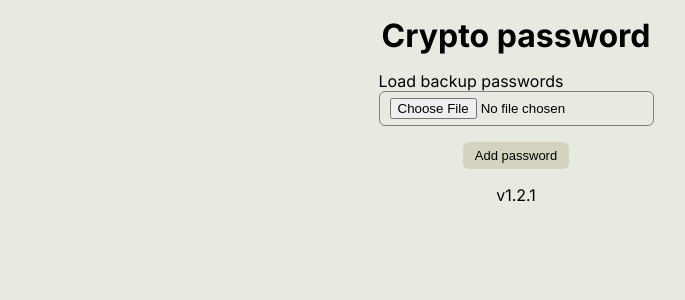
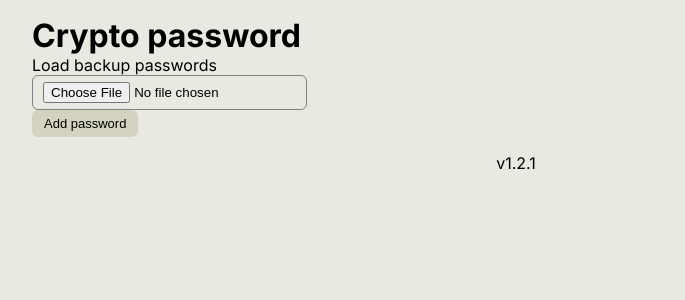
Before and after one commit to dagamdev/crypto-password, a Next.js app: page / in a window 1280 px wide. Shown: the top 300 px of the page, without its empty margins (124-809 px from the left). Built offline with nearby package versions, Linux system fonts and the light colour scheme; no server answers.

Commit message:
Update main styles

```diff
--- a/src/styles/globals.css
+++ b/src/styles/globals.css
@@ -53,11 +53,9 @@ input {
 }
 
 main {
-  gap: 16px;
   padding: 16px;
-  display: flex;
-  align-items: center;
-  flex-direction: column;
+  max-width: 1000px;
+  margin-inline: auto;
 }
 
 ul {
```
